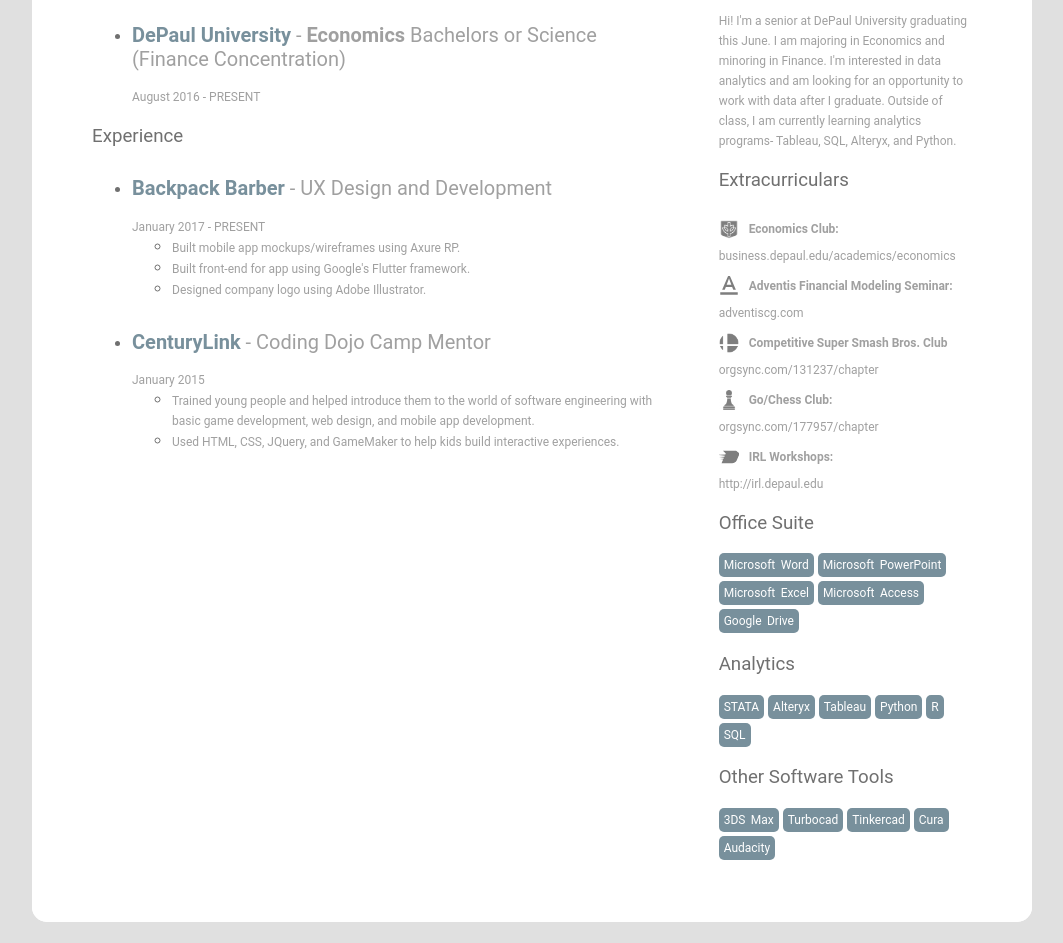
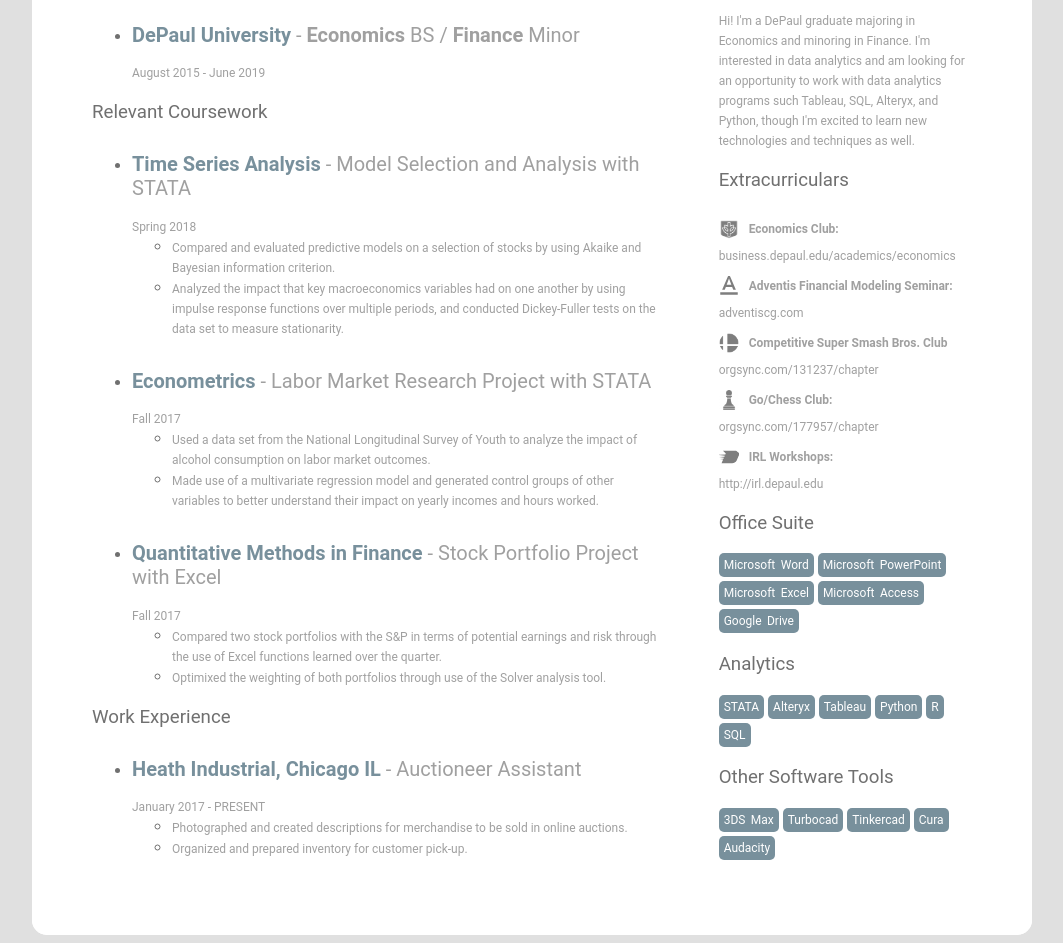
Before and after one commit to jonjosko/resume, a plain HTML site: page index.html in a window 1280 px wide. Shown: the part 320-1263 px from the top of the page, without its empty margins (108-1171 px from the left). Drawn offline with Linux system fonts and the light colour scheme.

Commit message:
finished left column and adjusted summary

```diff
--- a/index.html
+++ b/index.html
@@ -11,7 +11,7 @@
         <div class="circle-image"></div>
         <div class="head-text">
           <h1>Jonathan Josko</h1>
-          <p>This is my desired job title</p>
+          <p>Data Analyst</p>
         </div>
       </div>
       <div class="res-neck">
@@ -27,40 +27,52 @@
           <h3>Education</h3>
           <ul>
             <li>
-              <h2>DePaul University<span> - <strong>Economics</strong> Bachelors or Science (Finance Concentration)</span></h2>
-              <p>August 2016 - PRESENT</p>
-              <!--ul>
-                <li><p>Go/Chess Club</p></li>
-                <li><p>InterChorus Acapella Group</p></li>
-                <li><p>Competitive Super Smash Bros. Club</p></li>
-                <li><p>Chicago Knights Robotics Mentor</p></li>
-              </ul-->
+              <h2>DePaul University<span> - <strong>Economics</strong > BS / <strong>Finance</strong> Minor</span></h2>
+              <p>August 2015 - June 2019</p>
             </li>
           </ul>
-          <h3>Experience</h3>
+          <h3>Relevant Coursework</h3>
           <ul>
             <li>
-              <h2>Backpack Barber<span> - UX Design and Development</span></h2>
-              <p>January 2017 - PRESENT</p>
+              <h2>Time Series Analysis<span> - Model Selection and Analysis with STATA</span></h2>
+              <p>Spring 2018</p>
               <ul>
-                <li><p>Built mobile app mockups/wireframes using Axure RP.</p></li>
-                <li><p>Built front-end for app using Google's Flutter framework.</p></li>
-                <li><p>Designed company logo using Adobe Illustrator.</p></li>
+                <li><p>Compared and evaluated predictive models on a selection of stocks by using Akaike and Bayesian information criterion.</p></li>
+                <li><p>Analyzed the impact that key macroeconomics variables had on one another by using impulse response functions over multiple periods, and conducted Dickey-Fuller tests on the data set to measure stationarity.</p></li>
               </ul>
             </li>
             <li>
-              <h2>CenturyLink<span> - Coding Dojo Camp Mentor</span></h2>
-              <p>January 2015</p>
+              <h2>Econometrics<span> - Labor Market Research Project with STATA</span></h2>
+              <p>Fall 2017</p>
               <ul>
-                <li><p>Trained young people and helped introduce them to the world of software engineering with basic game development, web design, and mobile app development.</p></li>
-                <li><p>Used HTML, CSS, JQuery, and GameMaker to help kids build interactive experiences.</p></li>
+                <li><p>Used a data set from the National Longitudinal Survey of Youth to analyze the impact of alcohol consumption on labor market outcomes.</p></li>
+                <li><p>Made use of a multivariate regression model and generated control groups of other variables to better understand their impact on yearly incomes and hours worked.</p></li>
+              </ul>
+            </li>
+            <li>
+              <h2>Quantitative Methods in Finance<span> - Stock Portfolio Project with Excel</span></h2>
+              <p>Fall 2017</p>
+              <ul>
+                <li><p>Compared two stock portfolios with the S&amp;P in terms of potential earnings and risk through the use of Excel functions learned over the quarter.</p></li>
+                <li><p>Optimixed the weighting of both portfolios through use of the Solver analysis tool.</p></li>
+              </ul>
+            </li>
+          </ul>
+          <h3>Work Experience</h3>
+          <ul>
+            <li>
+              <h2>Heath Industrial, Chicago IL<span> - Auctioneer Assistant</span></h2>
+              <p>January 2017 - PRESENT</p>
+              <ul>
+                <li><p>Photographed and created descriptions for merchandise to be sold in online auctions.</p></li>
+                <li><p>Organized and prepared inventory for customer pick-up.</p></li>
               </ul>
             </li>
           </ul>
         </div>
         <div class="body-container res-sum">
           <h3>Summary</h3>
-          <p>Hi! I'm a senior at DePaul University graduating this June. I am majoring in Economics and minoring in Finance. I'm interested in data analytics and am looking for an opportunity to work with data after I graduate. Outside of class, I am currently learning analytics programs- Tableau, SQL, Alteryx, and Python.</p>
+          <p>Hi! I'm a DePaul graduate majoring in Economics and minoring in Finance. I'm interested in data analytics and am looking for an opportunity to work with data analytics programs such Tableau, SQL, Alteryx, and Python, though I'm excited to learn new technologies and techniques as well.</p>
           <h3>Extracurriculars</h3>
           <a href="https://business.depaul.edu/academics/economics/student-resources/Pages/student-organizations.aspx"><div class="project"><div class="favicon" id="fav1"></div>Economics Club:</div><br>business.depaul.edu/academics/economics</a>
           <a href="https://adventiscg.com/"><div class="project"><div class="favicon" id="fav2"></div>Adventis Financial Modeling Seminar:</div><br>adventiscg.com<br></a>
```
